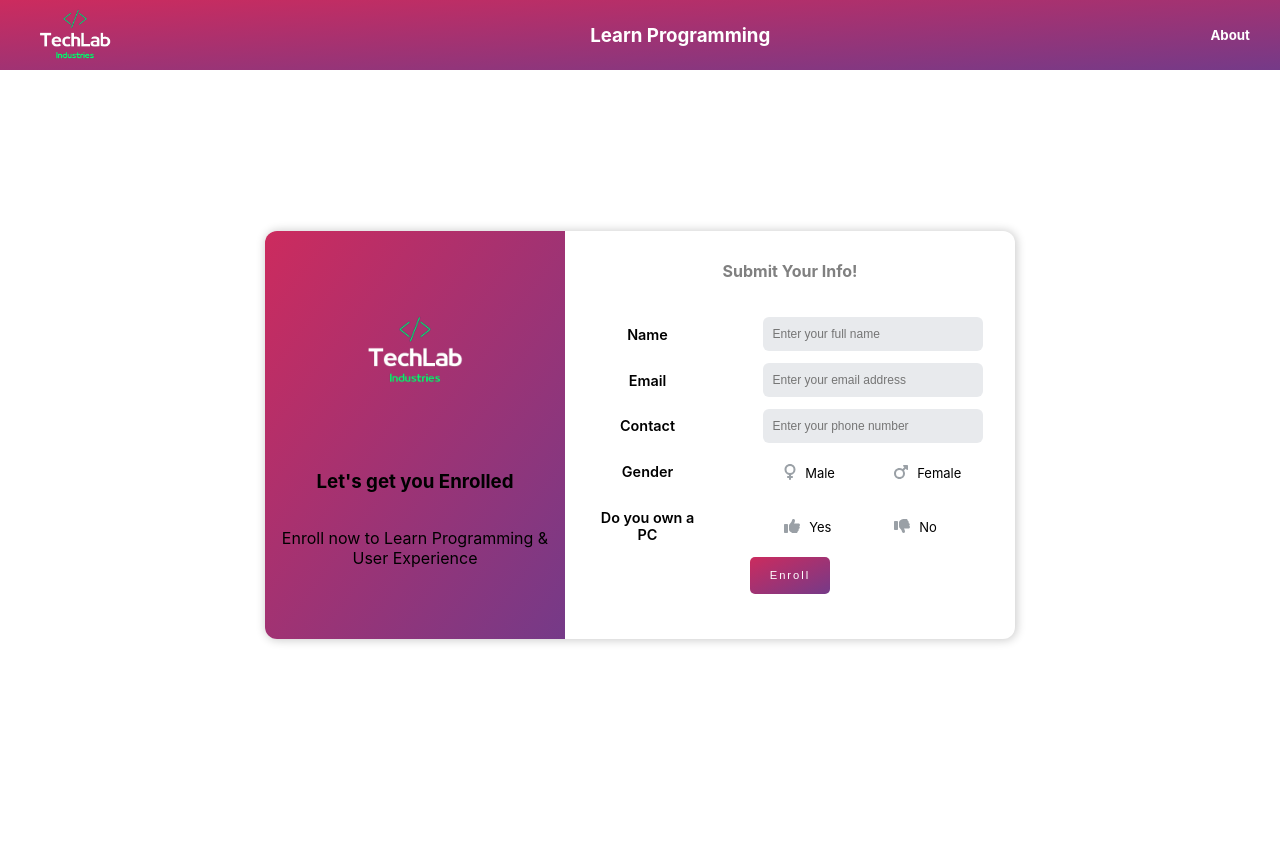
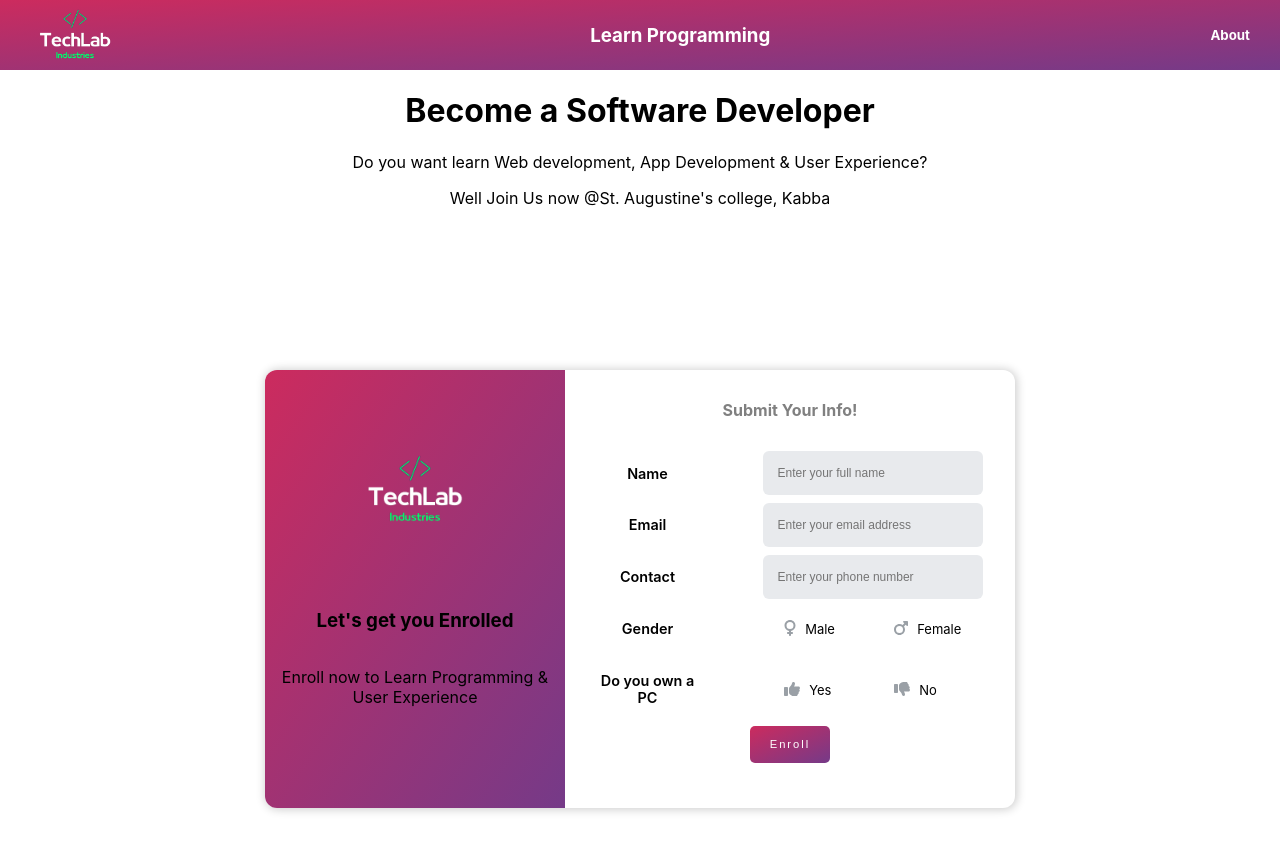
Before and after one commit to Dhannyphantom/learn-programming, a Next.js app: page / in a window 1280 px wide. Shown: the top 852 px of the page. Before the commit the page ends 800 px from the top, so only its background shows below. Built offline with nearby package versions, Linux system fonts and the light colour scheme.

Commit message:
Added a Page Info component

```diff
--- a/components/FormInput/FormInput.module.css
+++ b/components/FormInput/FormInput.module.css
@@ -1,6 +1,7 @@
 .container {
   display: flex;
   flex-direction: row;
+  margin-bottom: 6px;
   align-items: center;
   width: 100%;
   justify-content: space-around;
@@ -21,7 +22,7 @@
 
 .input {
   width: 220px;
-  padding: 10px;
+  padding: 15px;
   background-color: #e8eaed;
   border: none;
   font-size: 12px;
@@ -29,8 +30,7 @@
 }
 
 .input:focus {
-  /* border: 1px solid blue; */
-  outline: 1.5px solid blue;
+  outline: 1.5px solid #753a88;
 }
 
 .radioLabel {
--- /dev/null
+++ b/components/Info/Info.js
@@ -0,0 +1,13 @@
+import styles from "./Info.module.css";
+
+export default function Info() {
+  return (
+    <div className={styles.container}>
+      <h1>Become a Software Developer</h1>
+      <p>
+        Do you want learn Web development, App Development & User Experience?
+      </p>
+      <p>Well Join Us now @St. Augustine's college, Kabba</p>
+    </div>
+  );
+}
--- /dev/null
+++ b/components/Info/Info.module.css
@@ -0,0 +1,3 @@
+.container {
+  text-align: center;
+}
--- a/pages/index.js
+++ b/pages/index.js
@@ -1,5 +1,6 @@
 import Head from "next/head";
 import Card from "../components/Card/Card";
+import Info from "../components/Info/Info";
 import NavBar from "../components/NavBar/NavBar";
 import styles from "../styles/Home.module.css";
 
@@ -13,6 +14,7 @@
       </Head>
 
       <NavBar />
+      <Info />
       <div className={styles.wrapper}>
         <Card />
       </div>
```
